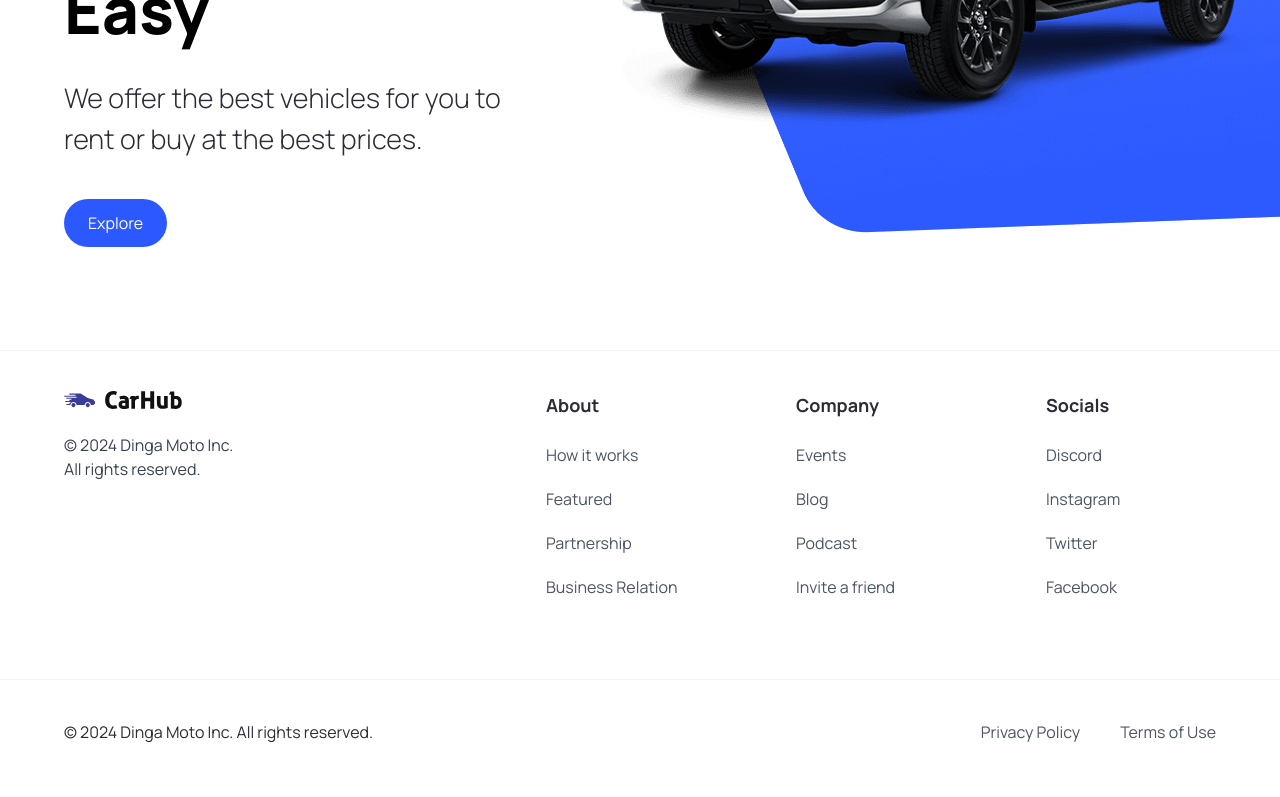
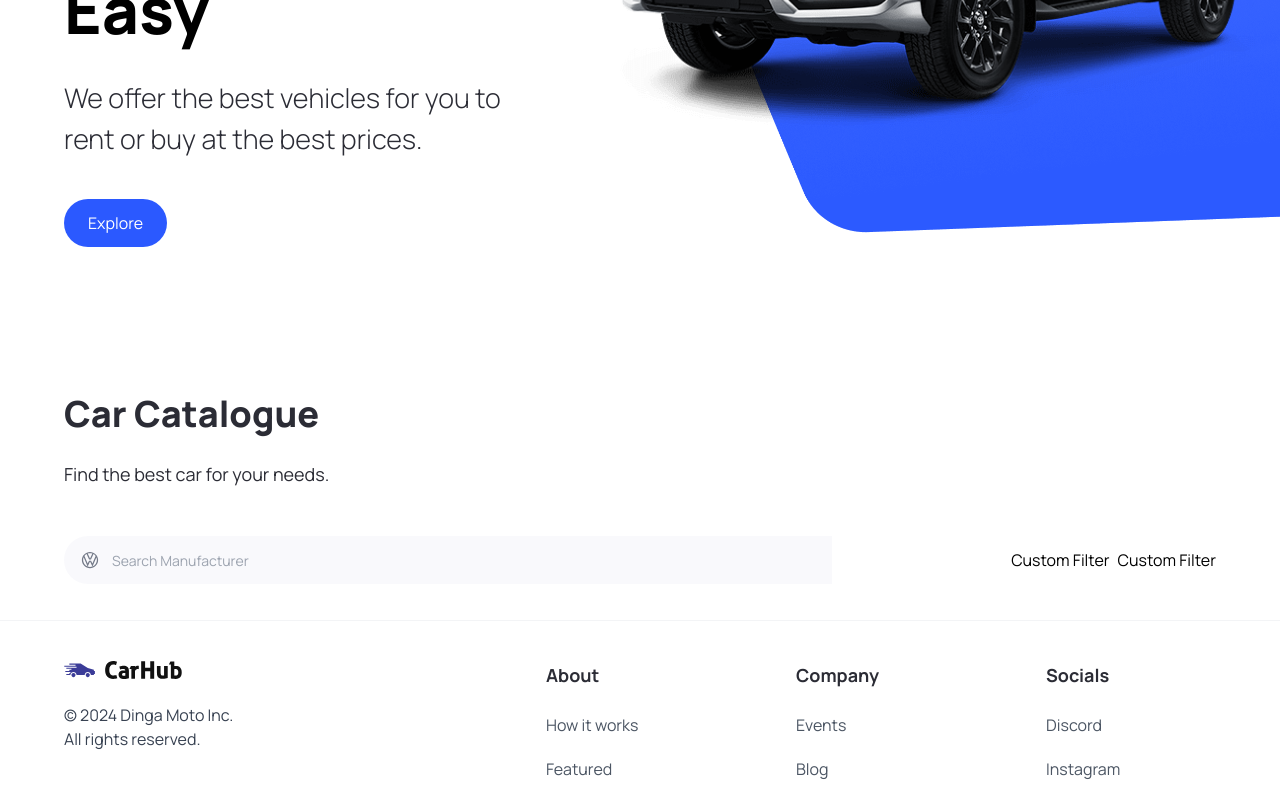
Before and after one commit to Kipkorir74/dinga-moto, a Next.js app: page / in a window 1280 px wide. Shown: the part 470-1267 px from the top of the page. Built offline with nearby package versions, Linux system fonts and the light colour scheme.

Commit message:
search manufacturer

```diff
--- a/app/page.tsx
+++ b/app/page.tsx
@@ -1,10 +1,29 @@
 import Image from "next/image";
-import { Hero } from "@/components";
+import { CustomFilter, Hero, SearchBar } from "@/components";
 
 export default function Home() {
   return (
     <main className="overflow-hidden">
       <Hero />
+
+      <div className="mt-12 padding-x padding-y
+      max-width id='discover'">
+        <div className="home__text-container">
+          <h1 className="text-4xl
+          font-extrabold">
+            Car Catalogue
+          </h1>
+          <p className="text-lg mt-4">
+            Find the best car for your needs.</p>
+        </div>
+        <div className="home__filters">
+          <SearchBar />
+          <div className="home__filter-container">
+            <CustomFilter title="fuel" />
+            <CustomFilter title="year" />
+          </div>
+        </div>
+      </div>
     </main>
   );
 }
--- /dev/null
+++ b/components/CustomFilter.tsx
@@ -0,0 +1,11 @@
+import React from 'react'
+
+const CustomFilter = () => {
+  return (
+    <div>
+      Custom Filter
+    </div>
+  )
+}
+
+export default CustomFilter
--- /dev/null
+++ b/components/SearchBar.tsx
@@ -0,0 +1,24 @@
+"use client"
+
+import SearchManufacturer from "./SearchManufacturer"
+import { useState } from 'react'
+
+const SearchBar = () => {
+    const [manufacturer, setManufacturer] = useState('')
+
+    const handleSeacrh = () => {}
+
+  return (
+    <form className='searchbar' onSubmit={handleSeacrh}>
+        <div className="searchbar__item">
+            <SearchManufacturer
+                manufacturer={manufacturer}
+                setManufacturer={setManufacturer}
+            />
+
+        </div>
+    </form>
+  )
+}
+
+export default SearchBar
--- /dev/null
+++ b/components/SearchManufacturer.tsx
@@ -0,0 +1,63 @@
+"use client"
+
+import { SearchManufacturerProps } from '@/types'
+import { Combobox, ComboboxButton, ComboboxInput, ComboboxOptions, Transition } from '@headlessui/react'
+import Image from 'next/image'
+import { Fragment, useState } from 'react'
+import { manufacturers } from '@/constants/constants'
+
+const SearchManufacturer = ({ manufacturer, setManufacturer }: SearchManufacturerProps) => {
+    const [query, setQuery] = useState('')
+
+    const filteredManufacturers = query === ""
+        ? manufacturers
+        : manufacturers.filter((item) => (
+            item.toLowerCase()
+                .replace(/\s+/g, '').
+                includes(query.toLowerCase().replace(/\s+/g, ''))))
+
+    return (
+        <div className='search-manufacturer'>
+            <Combobox>
+                <div className='relative w-full'>
+                    <ComboboxButton className='absolute top-[14px]'>
+                        <Image
+                            src="/car-logo.svg"
+                            width={20}
+                            height={20}
+                            className="ml-4"
+                            alt='car-logo' />
+                    </ComboboxButton>
+                    <ComboboxInput
+                        className="search-manufacturer__input"
+                        placeholder='Search Manufacturer'
+                        displayValue={(manufacturer: string) => manufacturer}
+                        onChange={(e) => setQuery(e.currentTarget.value)}
+                    />
+                    <Transition as={Fragment}
+                        leave="transition ease-in duration-100"
+                        leaveFrom="opacity-100"
+                        leaveTo="opacity-0"
+                        afterLeave={() => setQuery('')}
+                    >
+                        <ComboboxOptions>
+                            {filteredManufacturers.length === 0 &&
+                                query !== "" && (
+                                    <ComboboxOptions
+                                        value={query}
+                                        className='search-manufacturer__option'>
+                                            Create "{query}"
+                                    </ComboboxOptions>
+
+                                )
+                            }
+                        </ComboboxOptions>
+                    </Transition>
+
+                </div>
+            </Combobox>
+        </div>
+    )
+}
+
+export default SearchManufacturer
--- a/package.json
+++ b/package.json
@@ -9,6 +9,7 @@
     "lint": "next lint"
   },
   "dependencies": {
+    "@headlessui/react": "^2.1.3",
     "next": "14.2.6",
     "nvm": "^0.0.4",
     "react": "^18",
```
Also changed, not shown: components/index.ts (+7 -1 lines), types/index.ts (+11 -5 lines), 1 other file (tests, documents, lock files or other folders).
